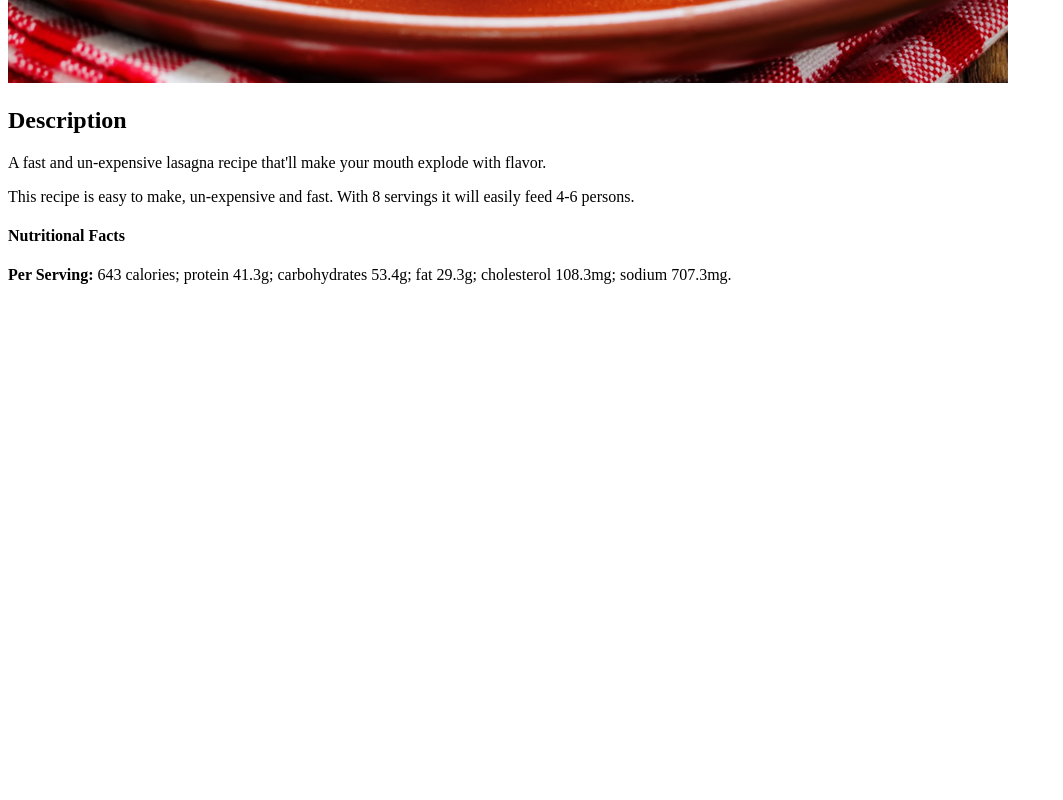
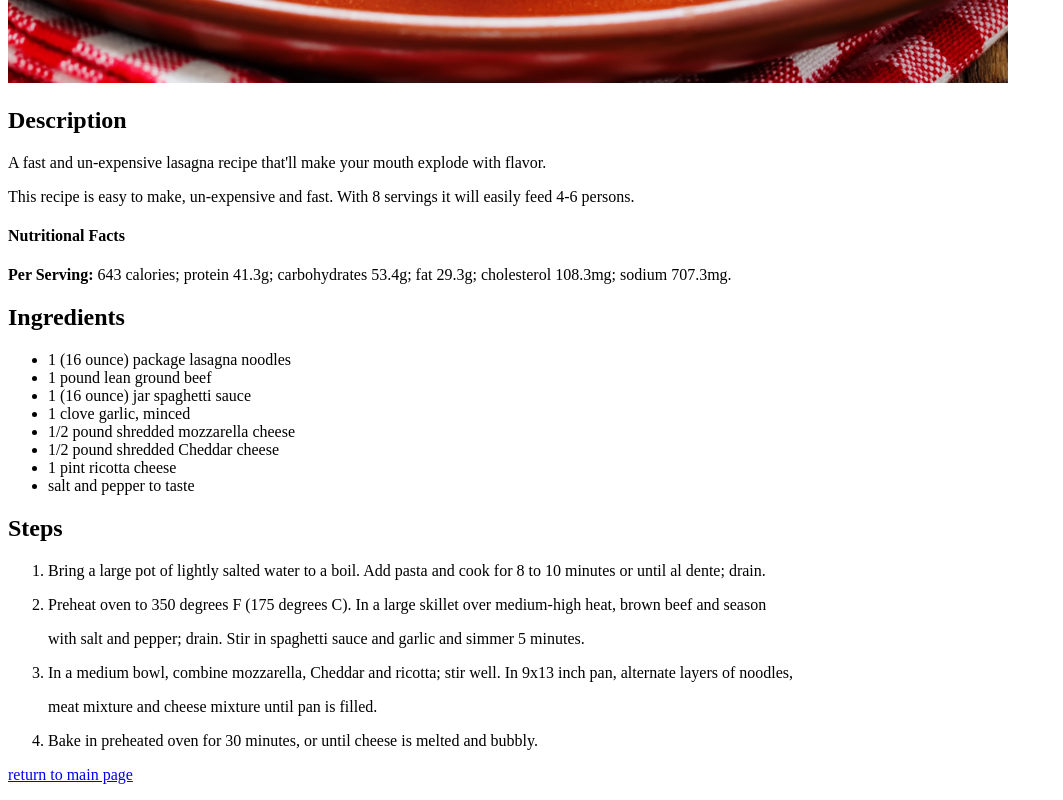
Before and after one commit to VacoularNut/odin-recipes, a plain HTML site: page recipes/lasagna.html in a window 1280 px wide. Shown: the part 997-1797 px from the top of the page, without its empty margins (0-1063 px from the left). Before the commit the page ends 1297 px from the top, so only its background shows below. Drawn offline with Linux system fonts and the light colour scheme.

Commit message:
Complete lasagna.html
Finished lasagna recipe, added Ingredients list and steps list.
Also added a "return to main page" link

```diff
--- a/recipes/lasagna.html
+++ b/recipes/lasagna.html
@@ -14,10 +14,26 @@
     <p>This recipe is easy to make, un-expensive and fast. With 8 servings it will easily feed 4-6 persons.</p>
     <h4>Nutritional Facts</h4>
     <p><strong>Per Serving:</strong> 643 calories; protein 41.3g; carbohydrates 53.4g; fat 29.3g; cholesterol 108.3mg; sodium 707.3mg.</p>
-
+    <h2>Ingredients</h2>
     <ul>
-
+       <li>1 (16 ounce) package lasagna noodles</li>
+       <li>1 pound lean ground beef</li>
+       <li>1 (16 ounce) jar spaghetti sauce</li>
+       <li>1 clove garlic, minced</li>
+       <li>1/2 pound shredded mozzarella cheese</li>
+       <li>1/2 pound shredded Cheddar cheese</li>
+       <li>1 pint ricotta cheese</li>
+       <li>salt and pepper to taste</li>
     </ul>
-
+    <h2>Steps</h2>
+    <ol>
+        <li>Bring a large pot of lightly salted water to a boil. Add pasta and cook for 8 to 10 minutes or until al dente; drain.</li>
+        <li><p>Preheat oven to 350 degrees F (175 degrees C). In a large skillet over medium-high heat, brown beef and season</p>
+        <p> with salt and pepper; drain. Stir in spaghetti sauce and garlic and simmer 5 minutes.</p></li>
+        <li><p>In a medium bowl, combine mozzarella, Cheddar and ricotta; stir well. In 9x13 inch pan, alternate layers of noodles,</p>
+        meat mixture and cheese mixture until pan is filled.</li>
+        <li><p>Bake in preheated oven for 30 minutes, or until cheese is melted and bubbly.</p></li>
+    </ol>
+    <p><a href="../index.html">return to main page</a></p>
 </body>
 </html>
```
